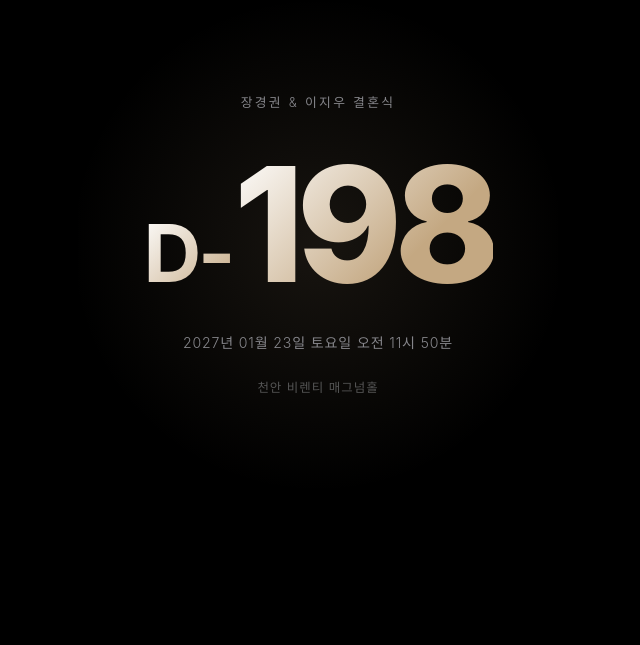
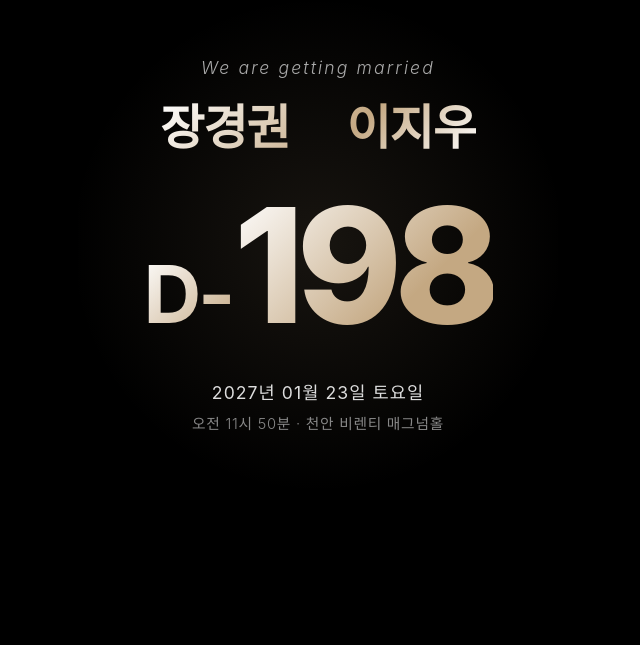
Before and after one commit to ggjang/ggjang.invitation.github.io, a React (Vite) app: page / in a window 1280 px wide. Shown: the part 155-800 px from the top of the page, without its empty margins (322-962 px from the left). Built offline with nearby package versions, Linux system fonts and the light colour scheme.

Commit message:
fix: 히어로 이름/날짜 가독성 개선
이름 크게, 날짜/시간/장소 명확하게 표출

Co-Authored-By: Claude Sonnet 4.6 <noreply@anthropic.com>

```diff
--- a/src/App.css
+++ b/src/App.css
@@ -41,23 +41,52 @@
 }
 
 .hero-eyebrow {
-  font-size: 0.8rem;
-  letter-spacing: 0.18em;
-  color: var(--muted);
+  font-size: clamp(0.9rem, 3.5vw, 1.1rem);
+  letter-spacing: 0.12em;
+  color: #aaa;
+  font-style: italic;
+}
+
+.hero-names {
+  font-size: clamp(1.8rem, 8vw, 3rem);
+  font-weight: 700;
+  letter-spacing: -0.02em;
+  line-height: 1.1;
+  display: flex;
+  flex-wrap: nowrap;
+  align-items: center;
+  gap: 0.3em;
+  white-space: nowrap;
+  background: linear-gradient(135deg, #fff 0%, #c4a882 60%, #fff 100%);
+  -webkit-background-clip: text;
+  -webkit-text-fill-color: transparent;
+  background-clip: text;
+}
+
+.hero-amp {
+  font-weight: 200;
+  opacity: 0.6;
+}
+
+.hero-date-block {
+  margin-top: 0.6rem;
+  display: flex;
+  flex-direction: column;
+  gap: 0.25rem;
+  align-items: center;
 }
 
 .hero-date {
-  font-size: 0.88rem;
-  color: var(--muted);
+  font-size: clamp(0.95rem, 3.5vw, 1.1rem);
+  color: #ddd;
   letter-spacing: 0.06em;
-  margin-top: 0.2rem;
+  font-weight: 400;
 }
 
-.hero-venue {
-  font-size: 0.78rem;
-  color: #555;
-  letter-spacing: 0.08em;
-  margin-top: 0.2rem;
+.hero-time {
+  font-size: clamp(0.8rem, 3vw, 0.92rem);
+  color: #888;
+  letter-spacing: 0.05em;
 }
 
 /* ── COUNTDOWN ── */
--- a/src/App.jsx
+++ b/src/App.jsx
@@ -133,10 +133,17 @@ export default function App() {
       {/* ── HERO ── */}
       <section className="hero">
         <div className="hero-inner fade-up">
-          <p className="hero-eyebrow">{INFO.groomName} &amp; {INFO.brideName} 결혼식</p>
+          <p className="hero-eyebrow">We are getting married</p>
+          <h1 className="hero-names">
+            <span>{INFO.groomName}</span>
+            <span className="hero-amp">&</span>
+            <span>{INFO.brideName}</span>
+          </h1>
           <Countdown dateStr="2027-01-23" />
-          <p className="hero-date">{INFO.date} {INFO.time}</p>
-          <p className="hero-venue">{INFO.venue}</p>
+          <div className="hero-date-block">
+            <p className="hero-date">{INFO.date}</p>
+            <p className="hero-time">{INFO.time} · {INFO.venue}</p>
+          </div>
         </div>
       </section>
 
```
